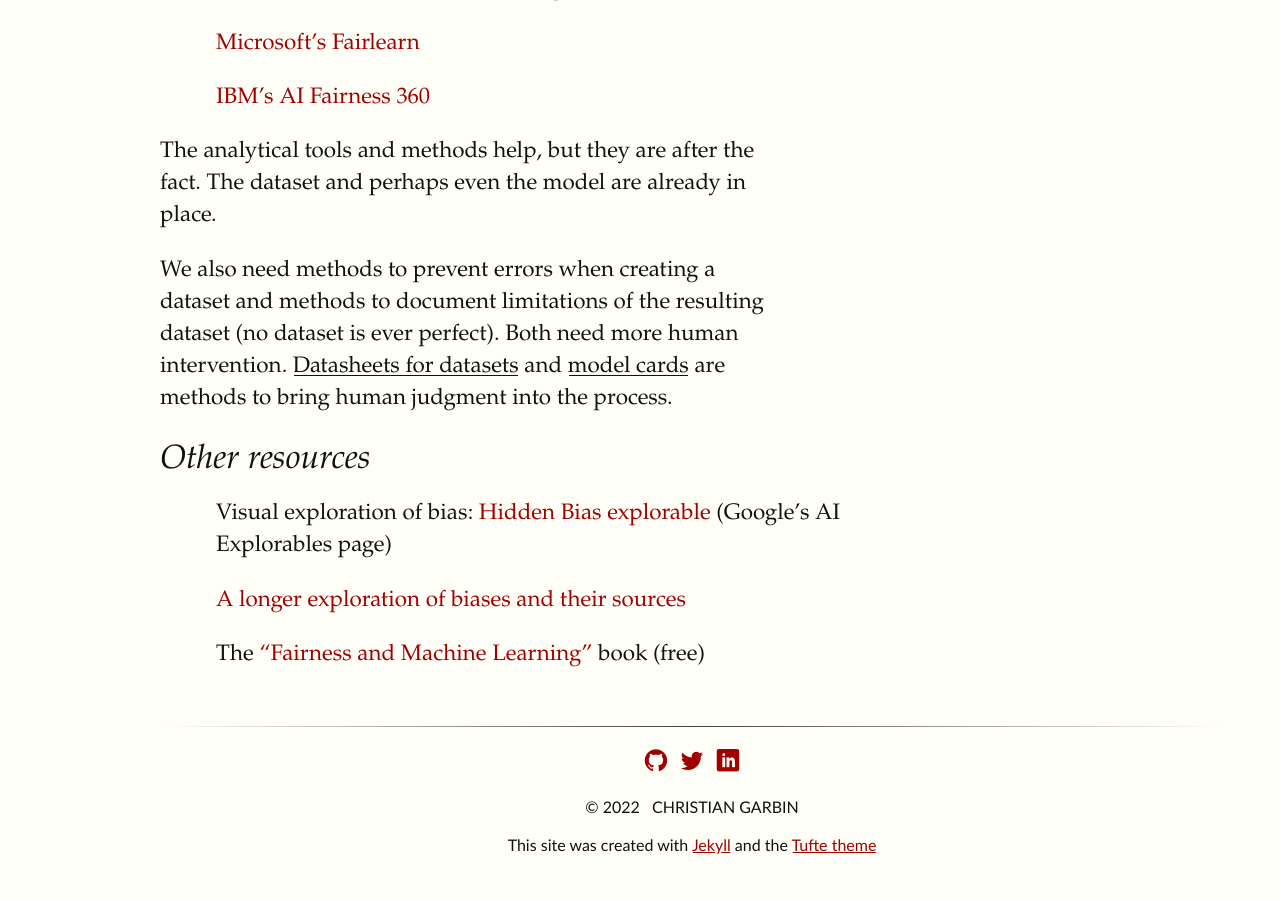
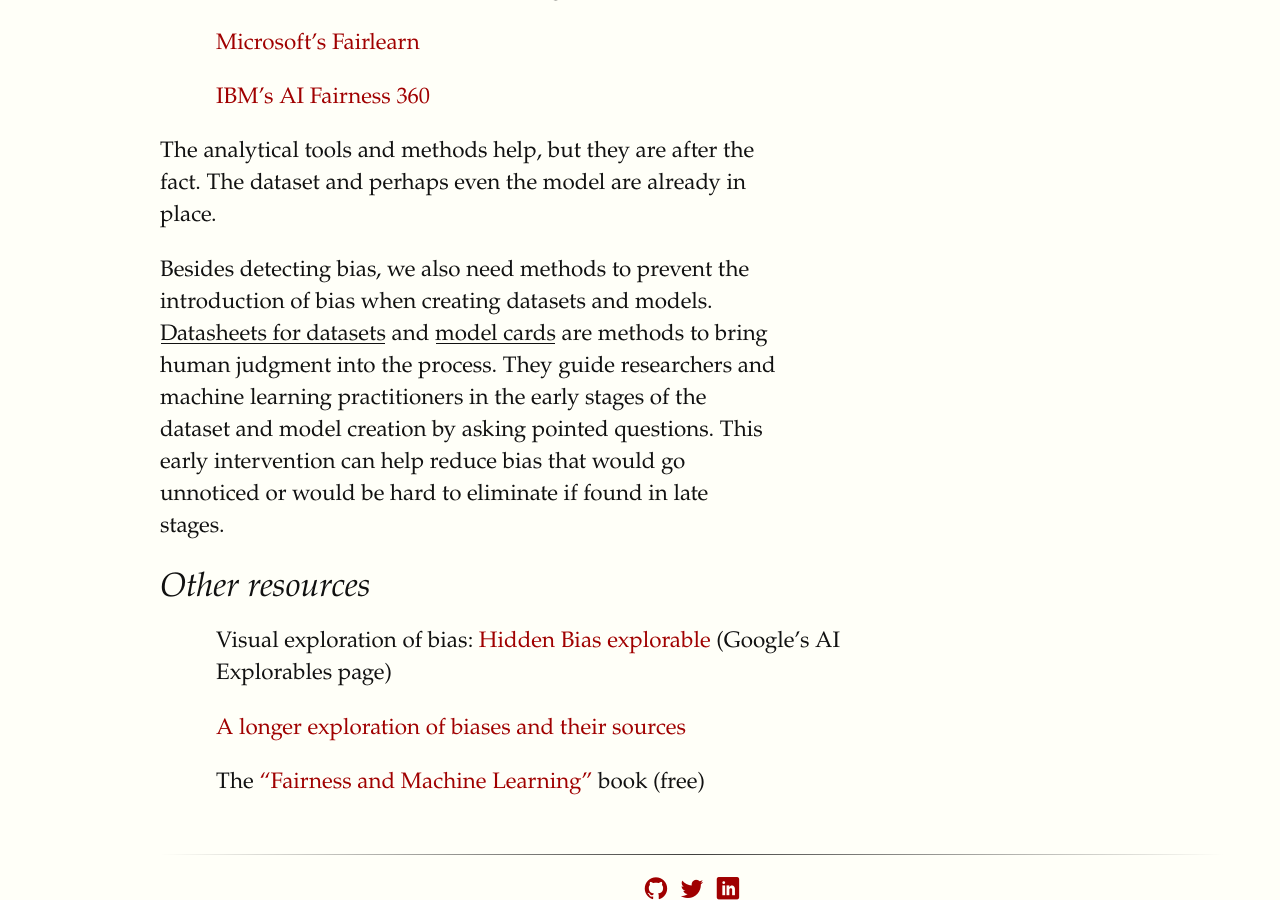
Before and after one commit to cgarbin/cgarbin.github.io, a Jekyll site: the page built from _posts/2021-02-01-bias-data-science-machine-learning.md, in a window 1280 px wide and 900 px high, scrolled down 7288 px. Built offline with Jekyll 4.4.1, drawn with Linux system fonts in a browser that asks for light colours; some web fonts are replaced; before the commit the page ends 8158 px from its top, so only the background shows below that.

Commit message:
Fix sentence on datasheets and model cards

```diff
--- a/_posts/2021-02-01-bias-data-science-machine-learning.md
+++ b/_posts/2021-02-01-bias-data-science-machine-learning.md
@@ -93,7 +93,7 @@
 
 The analytical tools and methods help, but they are after the fact. The dataset and perhaps even the model are already in place.
 
-We also need methods to prevent errors when creating a dataset and methods to document limitations of the resulting dataset (no dataset is ever perfect). Both need more human intervention. [Datasheets for datasets](https://arxiv.org/abs/1803.09010) and [model cards](https://arxiv.org/abs/1810.03993) are methods to bring human judgment into the process.
+Besides detecting bias, we also need methods to prevent the introduction of bias when creating datasets and models. [Datasheets for datasets](https://arxiv.org/abs/1803.09010) and [model cards](https://arxiv.org/abs/1810.03993) are methods to bring human judgment into the process. They guide researchers and machine learning practitioners in the early stages of the dataset and model creation by asking pointed questions. This early intervention can help reduce bias that would go unnoticed or would be hard to eliminate if found in late stages.
 
 ## Other resources
 
```
